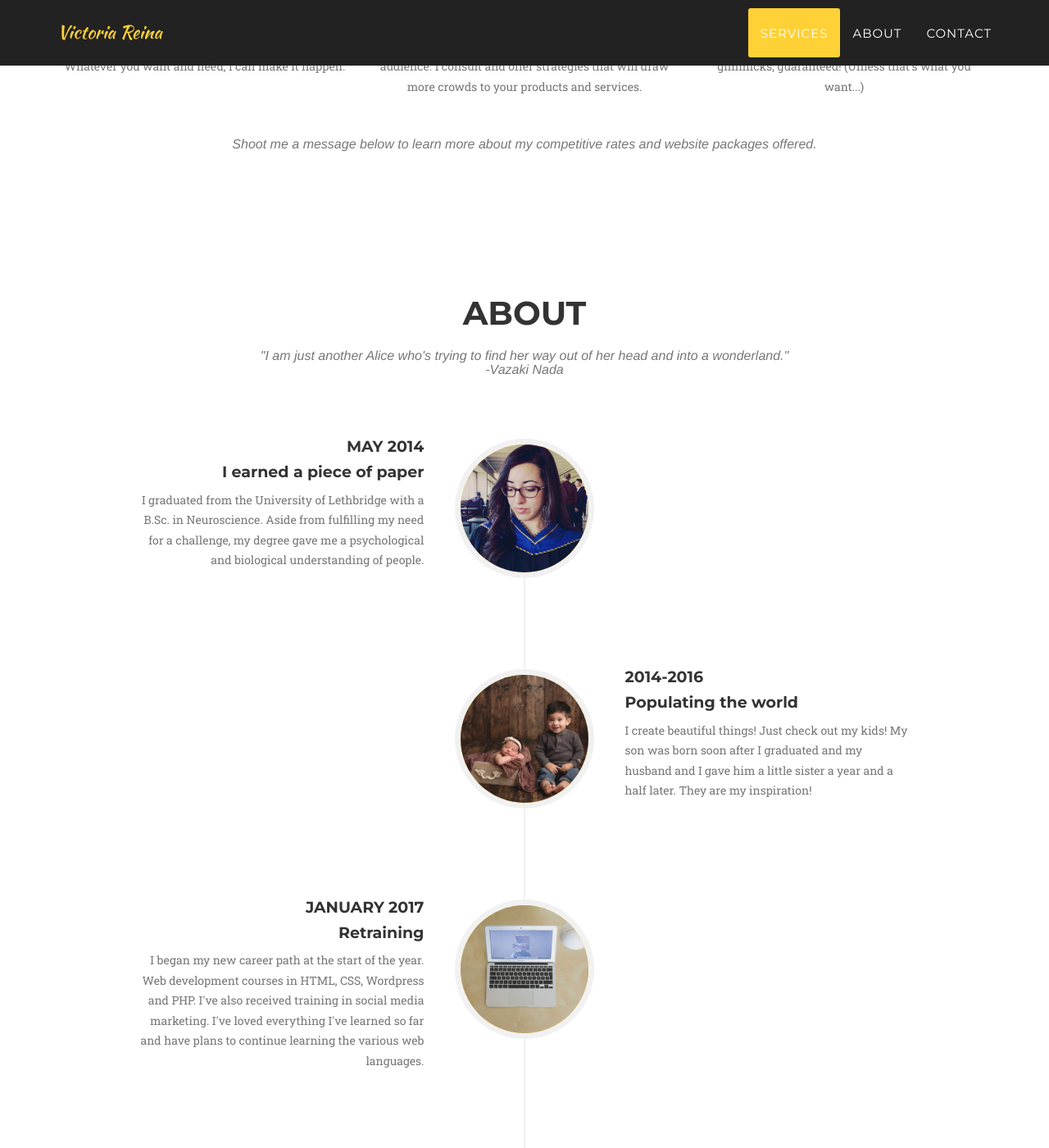
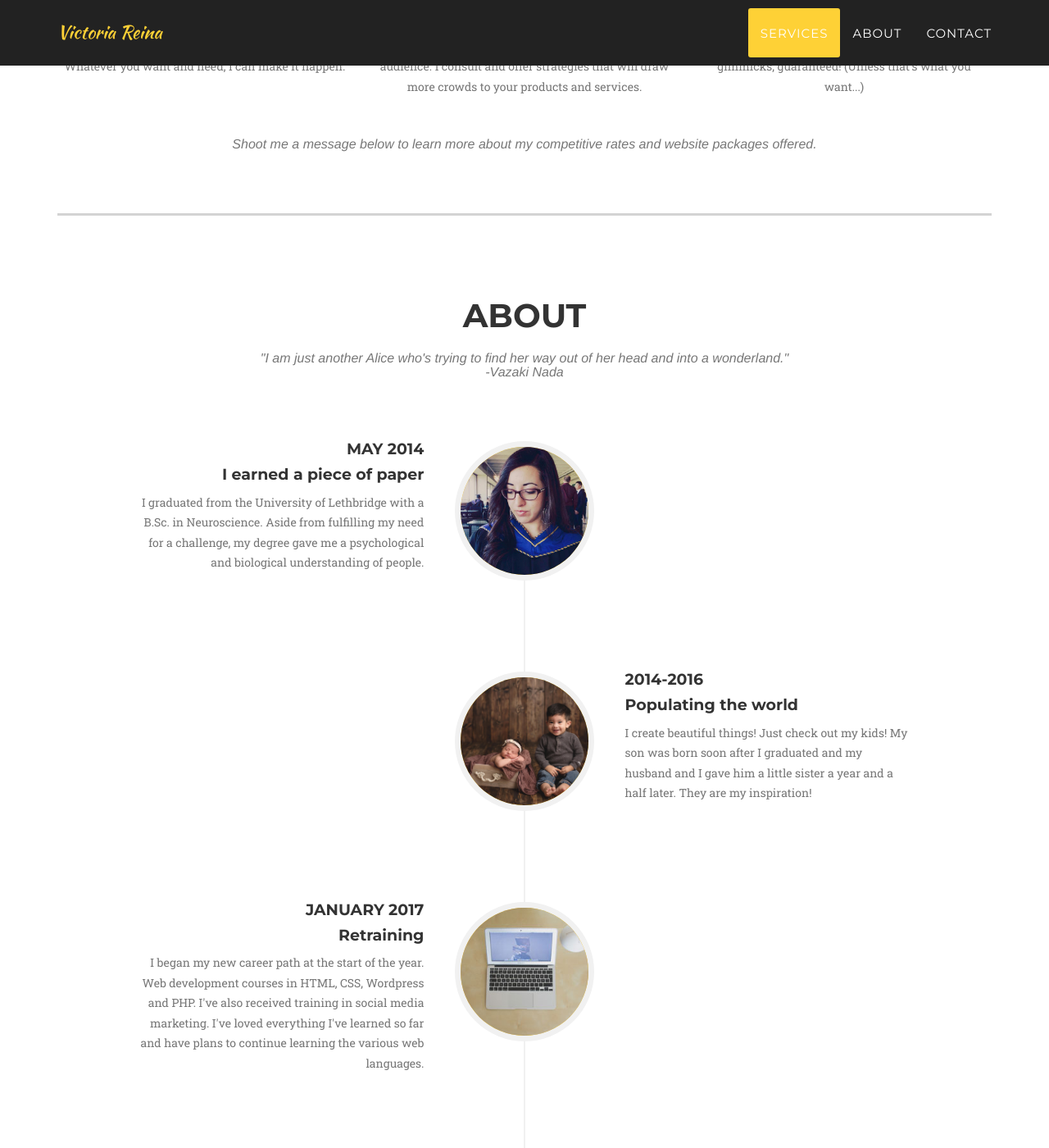
Before and after one commit to vrodreina/myweb, a Jekyll site: the page built from index.html, in a window 1280 px wide and 1400 px high, scrolled down 1256 px. Shown: the whole window at 82% size. Built offline with Jekyll 4.4.1, drawn with Linux system fonts in a browser that asks for light colours; some web fonts are replaced.

Commit message:
div border

```diff
--- a/_includes/css/agency.css
+++ b/_includes/css/agency.css
@@ -360,6 +360,12 @@ section h3.section-subheading {
 .service-heading {
     margin: 15px 0;
     text-transform: none;
+}
+
+.line-separator {
+	height:3px;
+	background:#717171;
+	border-bottom:3px solid lightgray;
 }
 
 #about {
--- a/_includes/services.html
+++ b/_includes/services.html
@@ -36,5 +36,6 @@
             <div class="row text-center">
 				<h3 class="section-subheading text-muted" id="pricing-msg"></br>Shoot me a message below to learn more about my competitive rates and website packages offered.</h3>
             </div>
+		<div class= "line-separator"></div>
         </div>
     </section>
```
Also changed, not shown: 9 other files.
